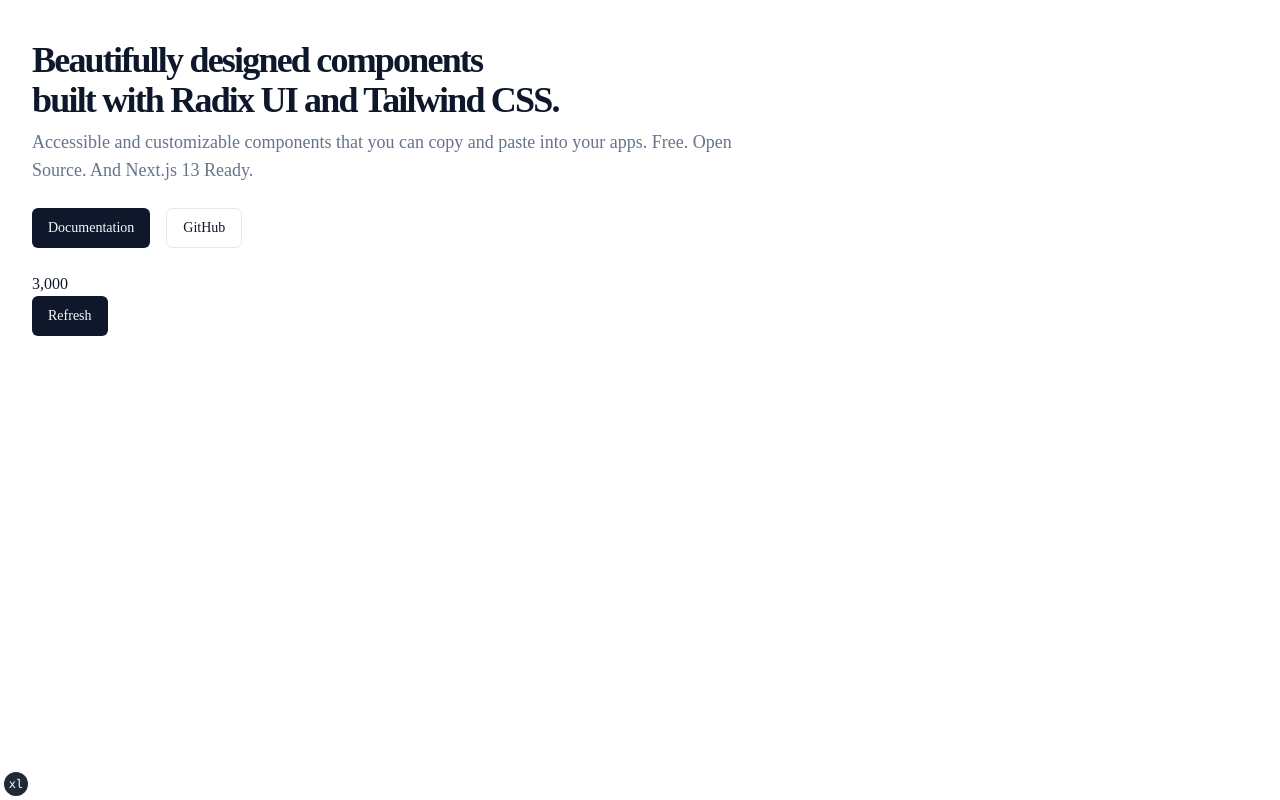
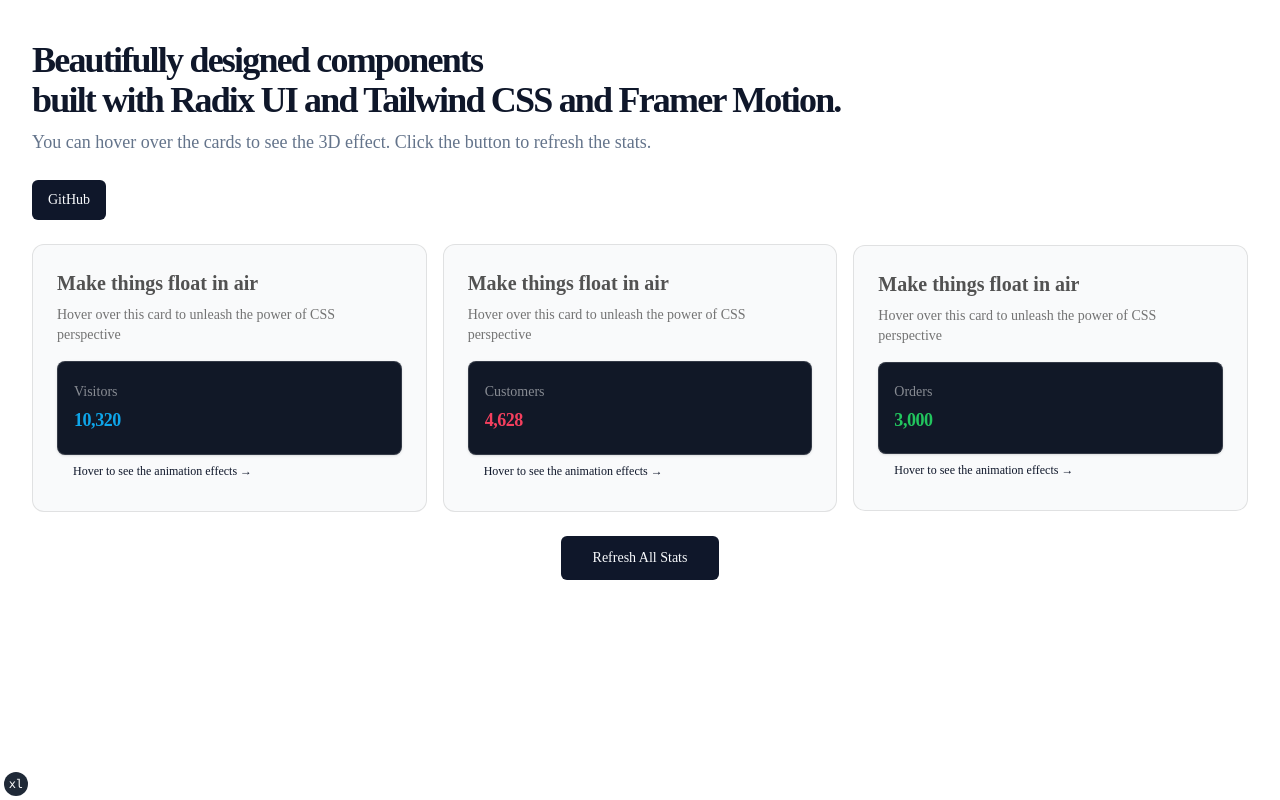
Before and after one commit to Michael0520/Next-Stats-Refresher, a Next.js app: page / in a window 1280 px wide. Built offline with nearby package versions, Linux system fonts and the light colour scheme; no server answers.

Commit message:
Add 3D card effect and refresh button

```diff
--- a/app/page.tsx
+++ b/app/page.tsx
@@ -1,3 +1,4 @@
+
 import Link from "next/link"
 
 import { siteConfig } from "@/config/site"
@@ -5,25 +6,23 @@
 import { Counter } from "@/components/counter"
 import {
   getStats,
-  refreshCustomers,
-  refreshOrders,
-  refreshVisitors,
+  refreshAll
 } from "@/lib/stats";
+import Highlight from "@/components/highlight";
+import { ThreeDCardDemo } from "@/components/3d-card";
 
-export default async function IndexPage() {
-
-  const { visitors, customers, orders } = await getStats();
+export default async function Home() {
+  let { visitors, customers, orders } = await getStats();
 
   return (
-    <section className="container grid items-center gap-6 pb-8 pt-6 md:py-10">
+    <div className="container grid items-center gap-6 pb-8 pt-6 md:py-10">
       <div className="flex max-w-[980px] flex-col items-start gap-2">
         <h1 className="text-3xl font-extrabold leading-tight tracking-tighter md:text-4xl">
           Beautifully designed components <br className="hidden sm:inline" />
-          built with Radix UI and Tailwind CSS.
+          built with Radix UI and Tailwind CSS and Framer Motion.
         </h1>
         <p className="max-w-[700px] text-lg text-muted-foreground">
-          Accessible and customizable components that you can copy and paste
-          into your apps. Free. Open Source. And Next.js 13 Ready.
+          You can hover over the cards to see the 3D effect. Click the button to refresh the stats.
         </p>
       </div>
       <div className="flex gap-4">
@@ -33,24 +32,68 @@
           rel="noreferrer"
           className={buttonVariants()}
         >
-          Documentation
-        </Link>
-        <Link
-          target="_blank"
-          rel="noreferrer"
-          href={siteConfig.links.github}
-          className={buttonVariants({ variant: "outline" })}
-        >
           GitHub
         </Link>
+
+      </div>
+      <div className="grid grid-cols-1 place-content-center place-items-center gap-4 md:grid-cols-2 lg:grid-cols-3">
+        <div className="w-full space-y-4">
+          <ThreeDCardDemo>
+            <Highlight trigger={visitors} duration={450} className="group">
+              <div className="group-data-[highlight=on]:duration-[200ms] overflow-hidden rounded-lg border border-white/[0.15] bg-gray-900 px-3 py-5 text-sky-500 shadow transition duration-1000 group-data-[highlight=on]:bg-sky-500 group-data-[highlight=on]:text-white md:px-4">
+                <dt className="truncate text-sm font-medium text-white/50">
+                  Visitors
+                </dt>
+                <dd className="relative mt-1 origin-center truncate text-lg font-semibold tabular-nums md:tracking-tight">
+                  <Counter value={visitors} />
+                </dd>
+              </div>
+            </Highlight>
+
+          </ThreeDCardDemo>
+        </div>
+        <div className="w-full space-y-4">
+          <ThreeDCardDemo>
+            <Highlight trigger={customers} duration={500} className="group">
+              <div className="group-data-[highlight=on]:duration-[150ms] overflow-hidden rounded-lg border border-white/[0.15] bg-gray-900 px-3 py-5 text-rose-500 shadow transition duration-1000 group-data-[highlight=on]:border-rose-500 md:px-4">
+                <dt className="truncate text-sm font-medium text-white/50">
+                  Customers
+                </dt>
+                <dd className="relative mt-1 origin-center truncate text-lg font-semibold tabular-nums md:tracking-tight">
+                  <Counter value={customers} />
+                </dd>
+              </div>
+            </Highlight>
+
+          </ThreeDCardDemo>
+        </div>
+        <div className="w-full space-y-4">
+          <ThreeDCardDemo>
+            <Highlight trigger={orders} duration={350} className="group">
+              <div className="relative overflow-hidden rounded-lg bg-gray-900 px-3 py-5 text-green-500 shadow md:px-4">
+                <div className="pointer-events-none absolute inset-0 flex items-center justify-center rounded-lg border border-white/[0.15]">
+                  <div className="aspect-square w-full rounded-full bg-green-500/50 opacity-0 group-data-[highlight=off]:animate-[fadeOut_750ms_forwards] group-data-[highlight=on]:animate-[ripple_250ms_cubic-bezier(0.09,.6,.36,1)_forwards]" />
+                </div>
+
+                <dt className="truncate text-sm font-medium text-white/50">
+                  Orders
+                </dt>
+                <dd className="duration-[750ms] group-data-[highlight=on]:duration-[250ms] relative mt-1 origin-center truncate text-lg font-semibold tabular-nums transition group-data-[highlight=on]:text-white md:tracking-tight">
+                  <Counter value={orders} />
+                </dd>
+              </div>
+            </Highlight>
+
+          </ThreeDCardDemo>
+        </div>
       </div>
 
-      <div>
-        <Counter value={orders} />
-        <form action={refreshOrders}>
-            <Button>Refresh</Button>
-          </form>
-      </div>
-    </section>
-  )
+      <form action={refreshAll} className="mx-auto w-fit">
+        <Button className="" size="lg" variant="default">
+          Refresh All Stats
+        </Button>
+      </form>
+
+    </div>
+  );
 }
```
